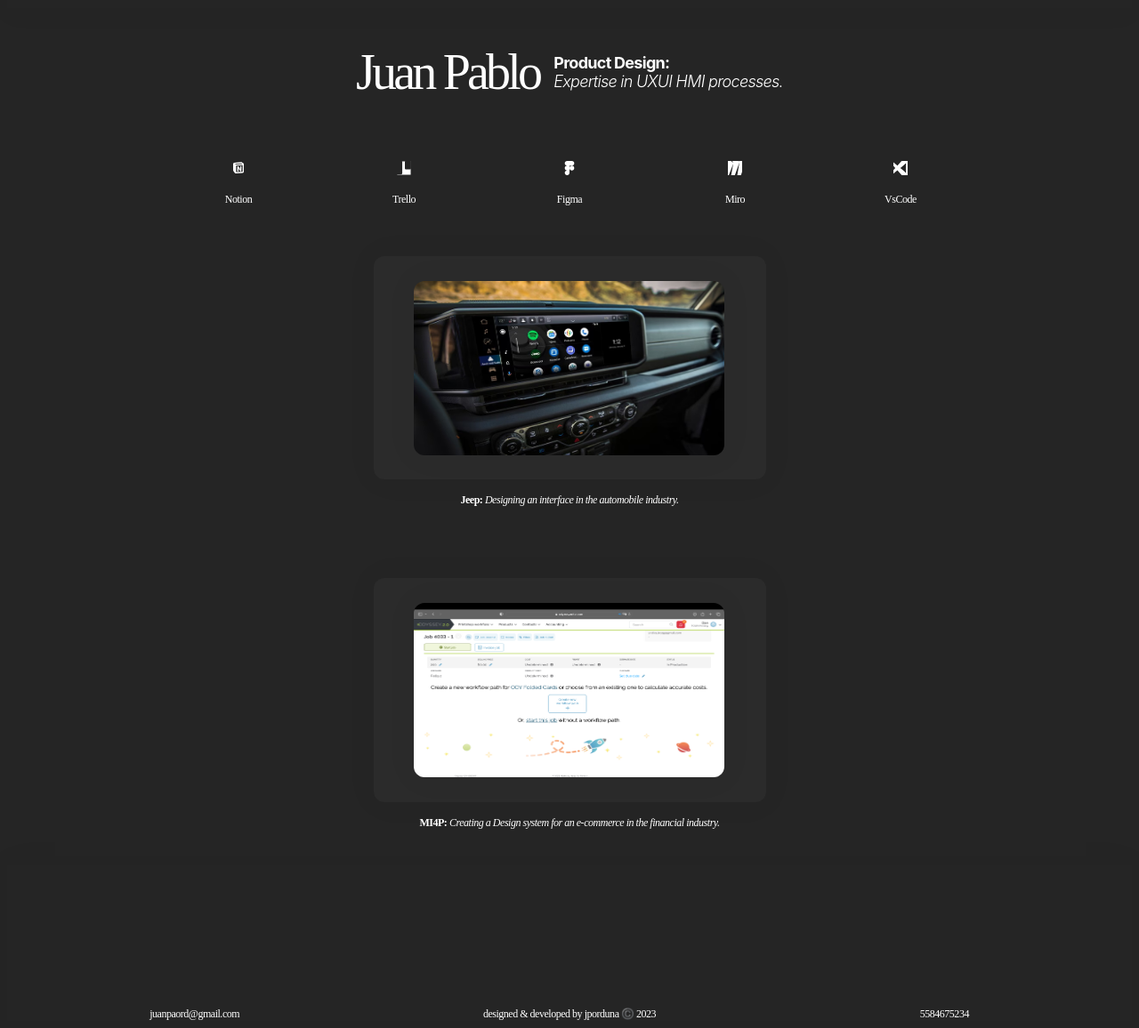
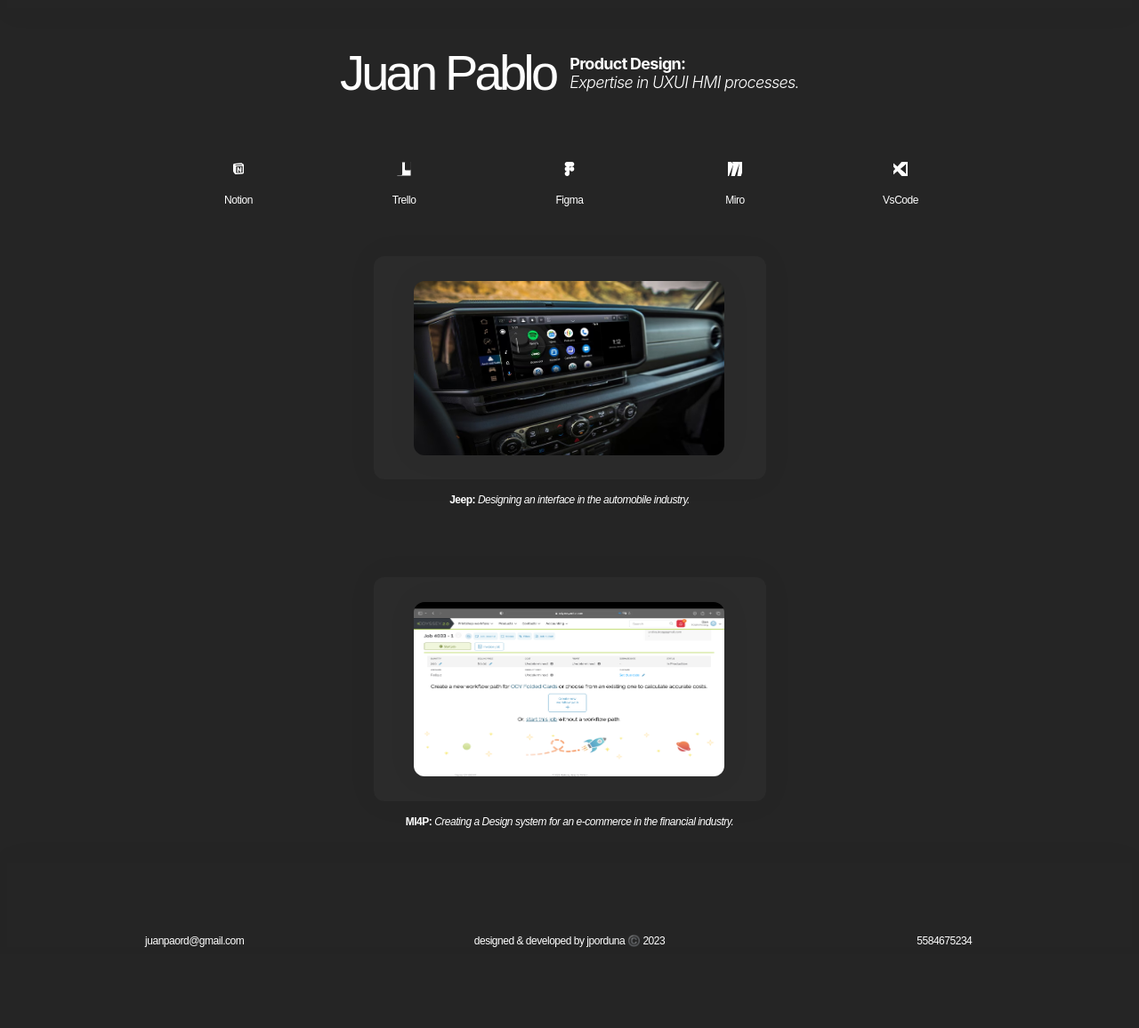
Before and after one commit to jppasteur/portfolio, a plain HTML site: page index.html in a window 1280 px wide. Shown: the part 59-1215 px from the top of the page at 89% size. After the commit the page ends 1132 px from the top, so only its background shows below. Drawn offline with Linux system fonts and the light colour scheme.

Commit message:
Update styles.css

```diff
--- a/styles.css
+++ b/styles.css
@@ -18,7 +18,7 @@ a:hover {
 
 h1 {
   margin: 0;
-  font-family: SF Pro;
+  font-family: SF Pro, sans-serif;
   font-size: 56px;
   font-style: normal;
   font-weight: 510;
@@ -28,7 +28,7 @@ h1 {
 
 h3 {
   margin: 0;
-  font-family: SF Pro Display;
+  font-family: SF Pro Display, sans-serif;
   font-size: 18px;
   font-style: normal;
   font-weight: 350;
@@ -38,7 +38,7 @@ h3 {
 
 p  {
   margin: 0;
-  font-family: SF Pro;
+  font-family: SF Pro, sans-serif;
   font-size: 12px;
   font-style: normal;
   font-weight: 400;
@@ -212,7 +212,7 @@ header {
 
 footer {
   display: flex;
-  padding: 160px 0px 0px 0px;
+  padding: 80px 0px 0px 0px;
   margin-bottom: 0px;
   justify-content: space-between;
   align-items: flex-end;
```
